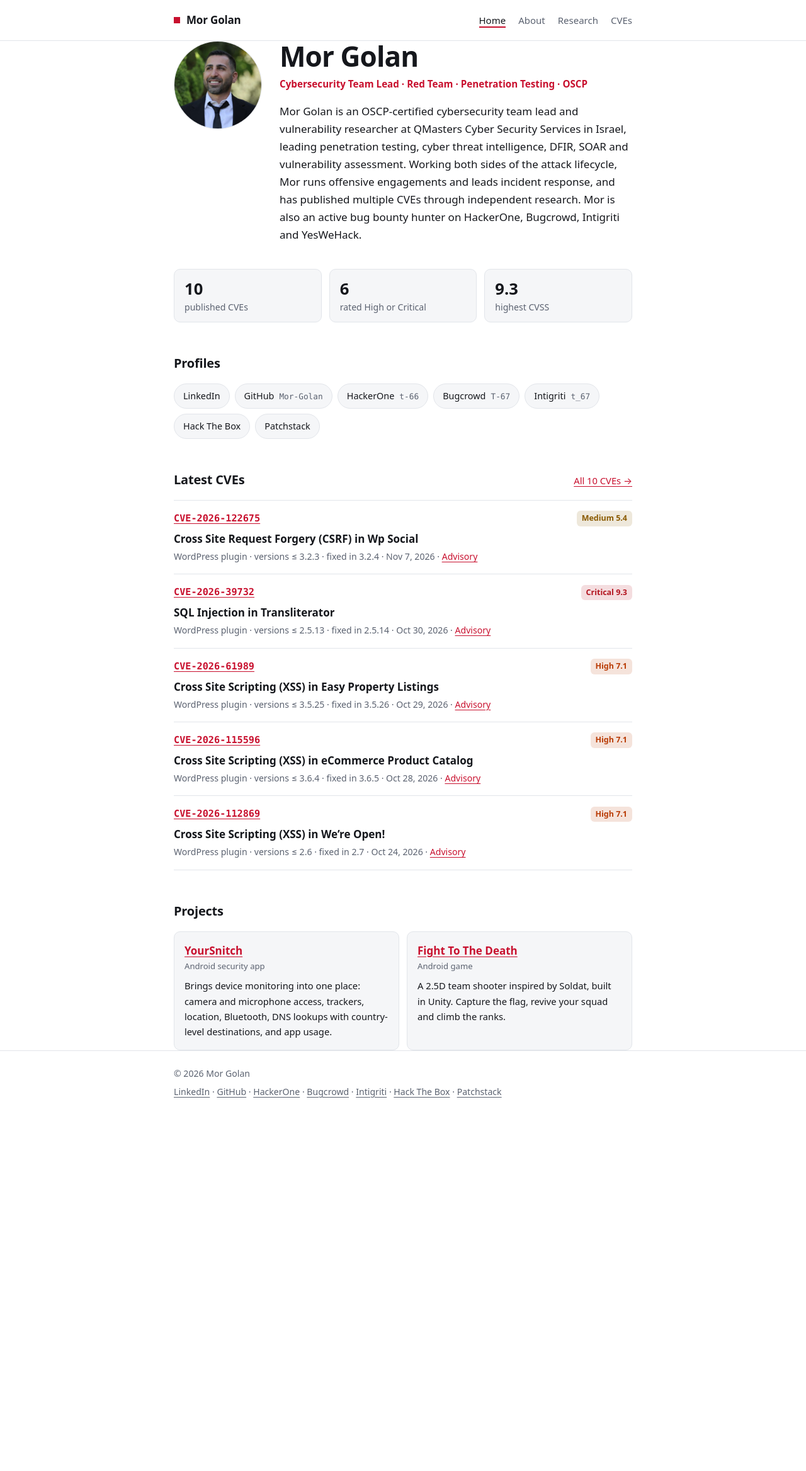
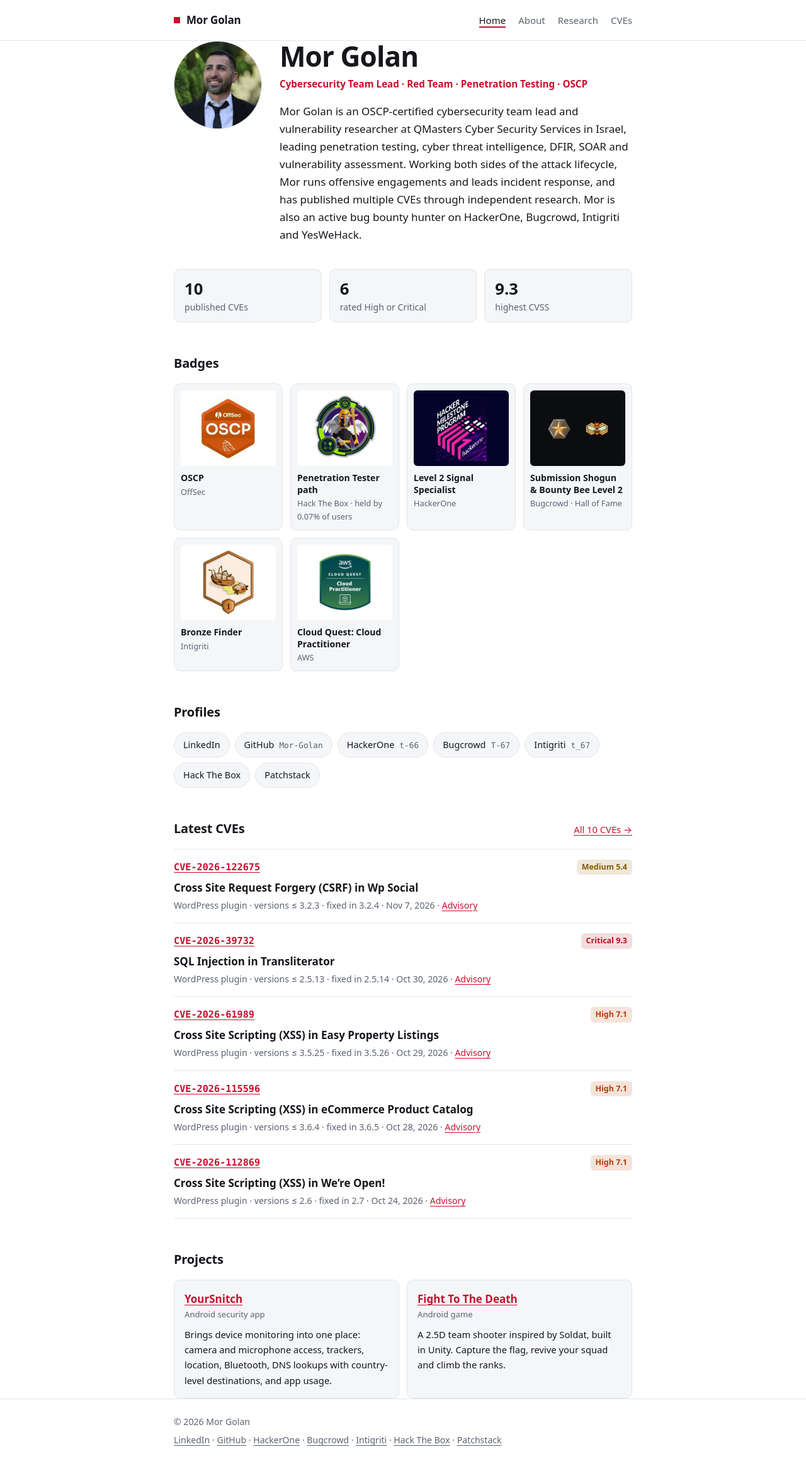
Before and after one commit to Mor-Golan/mor-golan.github.io, a Jekyll site: the page built from index.html, in a window 1280 px wide. Shown: the whole page at 63% size. Built offline with Jekyll 4.4.1, drawn with Linux system fonts in a browser that asks for light colours; before the commit the page ends 1783 px from its top, so only the background shows below that.

Commit message:
Add badges, sharper photo and accurate certification names
Badge images come from the LinkedIn export. The AWS item is the Cloud
Quest badge, and the HTB 0.07% is the share of users holding the badge.

```diff
--- /dev/null
+++ b/_data/badges.yml
@@ -0,0 +1,35 @@
+# Badges shown on the homepage. bg is the tile color behind the image;
+# it defaults to white, so set it for images with a dark background.
+- title: "OSCP"
+  issuer: "OffSec"
+  image: /assets/img/badges/oscp.jpg
+  url: https://www.credential.net/7437af3d-4885-44d0-8dbd-14f04f72a8bf
+
+- title: "Penetration Tester path"
+  issuer: "Hack The Box"
+  note: "held by 0.07% of users"
+  image: /assets/img/badges/htb-penetration-tester.jpg
+  url: https://academy.hackthebox.com/achievement/badge/99dfcfca-a8fc-11ee-bfb6-bea50ffe6cb4
+
+- title: "Level 2 Signal Specialist"
+  issuer: "HackerOne"
+  image: /assets/img/badges/hackerone-milestone.jpg
+  bg: "#030329"
+  url: https://hackerone.com/t-66
+
+- title: "Submission Shogun & Bounty Bee Level 2"
+  issuer: "Bugcrowd"
+  note: "Hall of Fame"
+  image: /assets/img/badges/bugcrowd-level-2.jpg
+  bg: "#0c0d11"
+  url: https://bugcrowd.com/h/T-67
+
+- title: "Bronze Finder"
+  issuer: "Intigriti"
+  image: /assets/img/badges/intigriti-bronze-finder.jpg
+  url: https://app.intigriti.com/researcher/profile/t_67
+
+- title: "Cloud Quest: Cloud Practitioner"
+  issuer: "AWS"
+  image: /assets/img/badges/aws-cloud-quest.jpg
+  url: https://www.credly.com/badges/2e641ca1-bc7a-46d9-8117-9f8c404669f6/public_url
--- a/about/index.html
+++ b/about/index.html
@@ -46,7 +46,7 @@ description: About Mor Golan, cybersecurity team lead at QMasters, OSCP, penetra
   <li>HackerOne: Level 2 Signal Specialist, and a High severity bounty on a Tier 1 asset.</li>
   <li>Bugcrowd: Hall of Fame, Submission Shogun Level 2 and Bounty Bee Level 2.</li>
   <li>Intigriti: Bronze Finder Level 1.</li>
-  <li>Hack The Box: top 0.07% on the Penetration Tester path.</li>
+  <li>Hack The Box: completed the Penetration Tester path, a badge held by 0.07% of users.</li>
 </ul>
 
 <h2>Certifications</h2>
@@ -61,7 +61,7 @@ description: About Mor Golan, cybersecurity team lead at QMasters, OSCP, penetra
   </li>
   <li>Dante Pro Lab <span>Hack The Box &middot; 2024</span></li>
   <li>
-    <a href="https://www.credly.com/badges/2e641ca1-bc7a-46d9-8117-9f8c404669f6/public_url">AWS Cloud Practitioner</a>
+    <a href="https://www.credly.com/badges/2e641ca1-bc7a-46d9-8117-9f8c404669f6/public_url">AWS Cloud Quest: Cloud Practitioner</a>
     <span>Amazon Web Services &middot; 2025</span>
   </li>
   <li>Attacking and Defending AWS <span>TryHackMe &middot; 2025</span></li>
--- a/assets/css/style.css
+++ b/assets/css/style.css
@@ -244,6 +244,45 @@ img { max-width: 100%; height: auto; }
 
 .byline { margin: 0 0 32px; color: var(--muted); font-size: 0.92rem; }
 
+/* Badges */
+
+.badges {
+  display: grid;
+  grid-template-columns: repeat(auto-fill, minmax(150px, 1fr));
+  gap: 12px;
+  margin: 0;
+  padding: 0;
+  list-style: none;
+}
+
+.badges a {
+  display: flex;
+  flex-direction: column;
+  height: 100%;
+  padding: 10px;
+  background: var(--surface);
+  border: 1px solid var(--border);
+  border-radius: 10px;
+  color: var(--text);
+  text-decoration: none;
+}
+
+.badges a:hover { border-color: var(--accent); }
+
+.badge-art {
+  display: flex;
+  align-items: center;
+  justify-content: center;
+  height: 120px;
+  margin-bottom: 10px;
+  border-radius: 6px;
+  overflow: hidden;
+}
+
+.badge-art img { max-width: 100%; max-height: 104px; }
+.badge-title { font-size: 0.88rem; font-weight: 600; line-height: 1.3; }
+.badge-issuer { margin-top: 2px; color: var(--muted); font-size: 0.8rem; }
+
 /* Projects */
 
 .projects {
--- a/index.html
+++ b/index.html
@@ -13,6 +13,23 @@ description: Mor Golan is an OSCP-certified cybersecurity team lead, penetration
   <li><strong>{{ serious.size }}</strong> rated High or Critical</li>
   <li><strong>{{ top.cvss }}</strong> highest CVSS</li>
 </ul>
+
+<section>
+  <h2>Badges</h2>
+  <ul class="badges">
+    {%- for b in site.data.badges %}
+    <li>
+      <a href="{{ b.url }}">
+        <span class="badge-art" style="background: {{ b.bg | default: '#ffffff' }}">
+          <img src="{{ b.image | relative_url }}" alt="{{ b.issuer }} {{ b.title }} badge" loading="lazy">
+        </span>
+        <span class="badge-title">{{ b.title }}</span>
+        <span class="badge-issuer">{{ b.issuer }}{% if b.note %} &middot; {{ b.note }}{% endif %}</span>
+      </a>
+    </li>
+    {%- endfor %}
+  </ul>
+</section>
 
 <section>
   <h2>Profiles</h2>
```
Also changed, not shown: assets/img/badges/aws-cloud-quest.jpg (added), assets/img/badges/bugcrowd-level-2.jpg (added), assets/img/badges/hackerone-milestone.jpg (added), assets/img/badges/htb-penetration-tester.jpg (added), assets/img/badges/intigriti-bronze-finder.jpg (added), assets/img/badges/oscp.jpg (added), assets/img/mor-golan.jpg.
